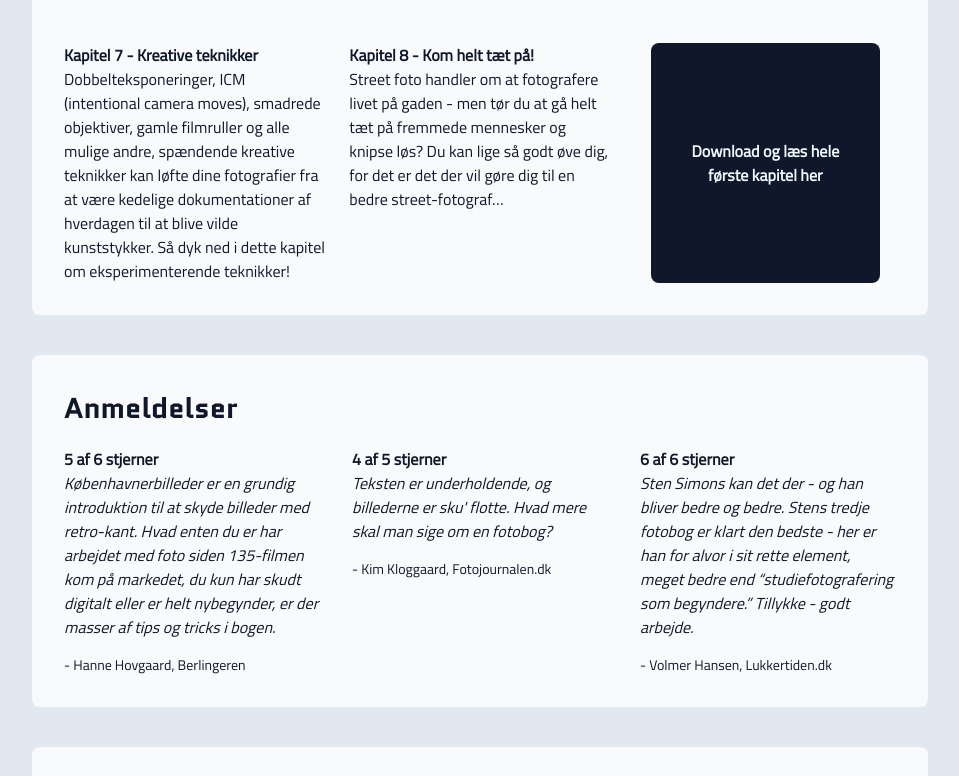
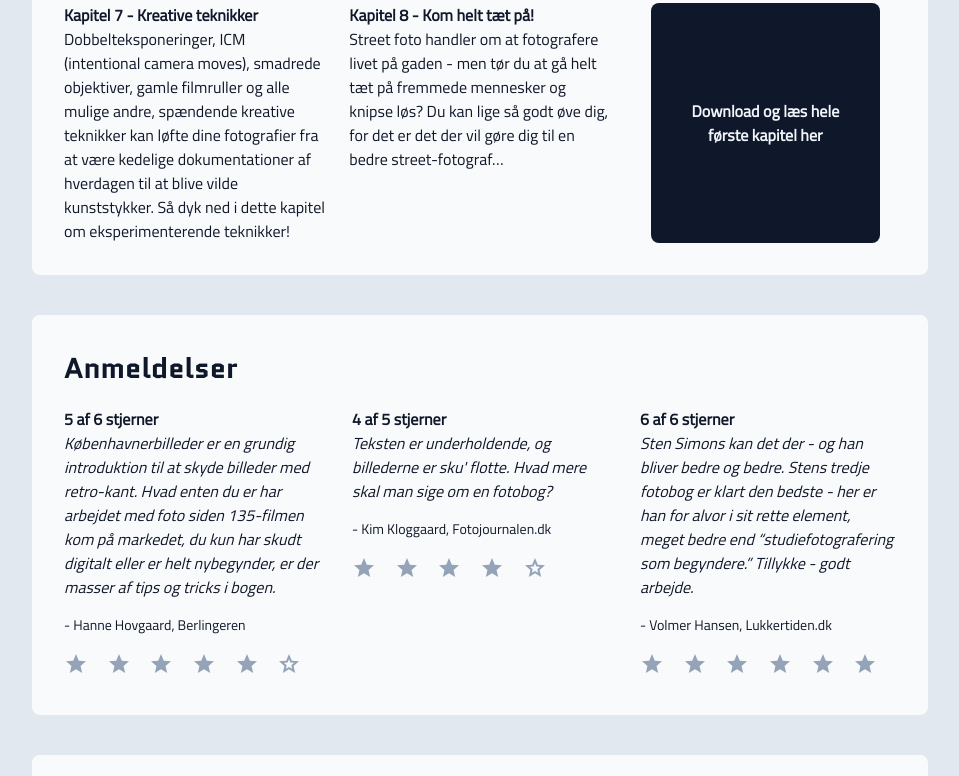
Before and after one commit to Mattykea/11.01.01_kbhbilleder, a website built with Vite: page src/index.html in a window 1280 px wide. Shown: the part 1727-2503 px from the top of the page, without its empty margins (160-1119 px from the left). Built offline with nearby package versions, Linux system fonts and the light colour scheme.

Commit message:
stjerner

```diff
--- a/src/index.html
+++ b/src/index.html
@@ -33,7 +33,7 @@
       <img class="mb-4 rounded-lg" src="fra_bogen/_6090022.jpeg" alt="" />
       <div class="py-10 md:mt-20">
         <div>
-          <h1 class="lg:text-4xl">Københavnerbilleder TILPADS</h1>
+          <h1 class="lg:text-4xl">Københavnerbilleder</h1>
           <p class="lg:text-xl">- en guide til hipster foto</p>
         </div>
         <button
@@ -194,7 +194,9 @@
             nybegynder, er der masser af tips og tricks i bogen.
           </blockquote>
           <p class="mt-4 text-sm">- Hanne Hovgaard, Berlingeren</p>
-          <!-- <div class="mt-4 grid grid-cols-6 place-content-center">
+          <div
+            class="mt-4 grid grid-cols-6 place-content-center overflow-hidden"
+          >
             <svg width="32" height="32">
               <path
                 fill="currentColor"
@@ -231,7 +233,7 @@
                 d="m8.85 17.825l3.15-1.9l3.15 1.925l-.825-3.6l2.775-2.4l-3.65-.325l-1.45-3.4l-1.45 3.375l-3.65.325l2.775 2.425ZM5.825 22l1.625-7.025L2 10.25l7.2-.625L12 3l2.8 6.625l7.2.625l-5.45 4.725L18.175 22L12 18.275ZM12 13.25Z"
               />
             </svg>
-          </div>-->
+          </div>
         </article>
 
         <article>
@@ -241,7 +243,9 @@
             skal man sige om en fotobog?
           </blockquote>
           <p class="mt-4 text-sm">- Kim Kloggaard, Fotojournalen.dk</p>
-          <!--<div class="mt-4 grid grid-cols-6 place-content-center">
+          <div
+            class="mt-4 grid grid-cols-6 place-content-center overflow-hidden"
+          >
             <svg width="32" height="32">
               <path
                 fill="currentColor"
@@ -272,7 +276,7 @@
                 d="m8.85 17.825l3.15-1.9l3.15 1.925l-.825-3.6l2.775-2.4l-3.65-.325l-1.45-3.4l-1.45 3.375l-3.65.325l2.775 2.425ZM5.825 22l1.625-7.025L2 10.25l7.2-.625L12 3l2.8 6.625l7.2.625l-5.45 4.725L18.175 22L12 18.275ZM12 13.25Z"
               />
             </svg>
-          </div>-->
+          </div>
         </article>
 
         <article>
@@ -284,7 +288,9 @@
             Tillykke - godt arbejde.
           </blockquote>
           <p class="mt-4 text-sm">- Volmer Hansen, Lukkertiden.dk</p>
-          <!--  <div class="mt-4 grid grid-cols-6 place-content-center">
+          <div
+            class="mt-4 grid grid-cols-6 place-content-center overflow-hidden"
+          >
             <svg width="32" height="32">
               <path
                 fill="currentColor"
@@ -321,7 +327,7 @@
                 d="m5.825 22l1.625-7.025L2 10.25l7.2-.625L12 3l2.8 6.625l7.2.625l-5.45 4.725L18.175 22L12 18.275Z"
               />
             </svg>
-          </div>-->
+          </div>
         </article>
       </div>
     </section>
```
